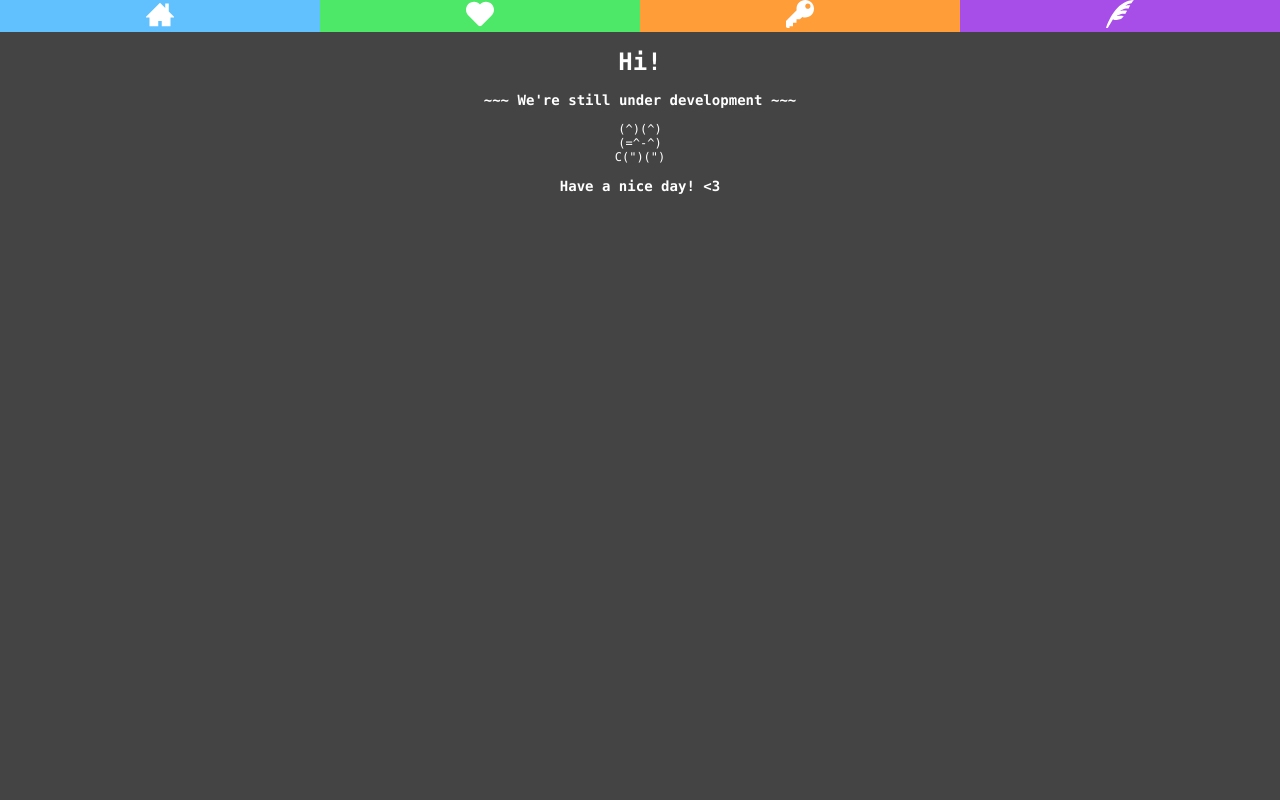
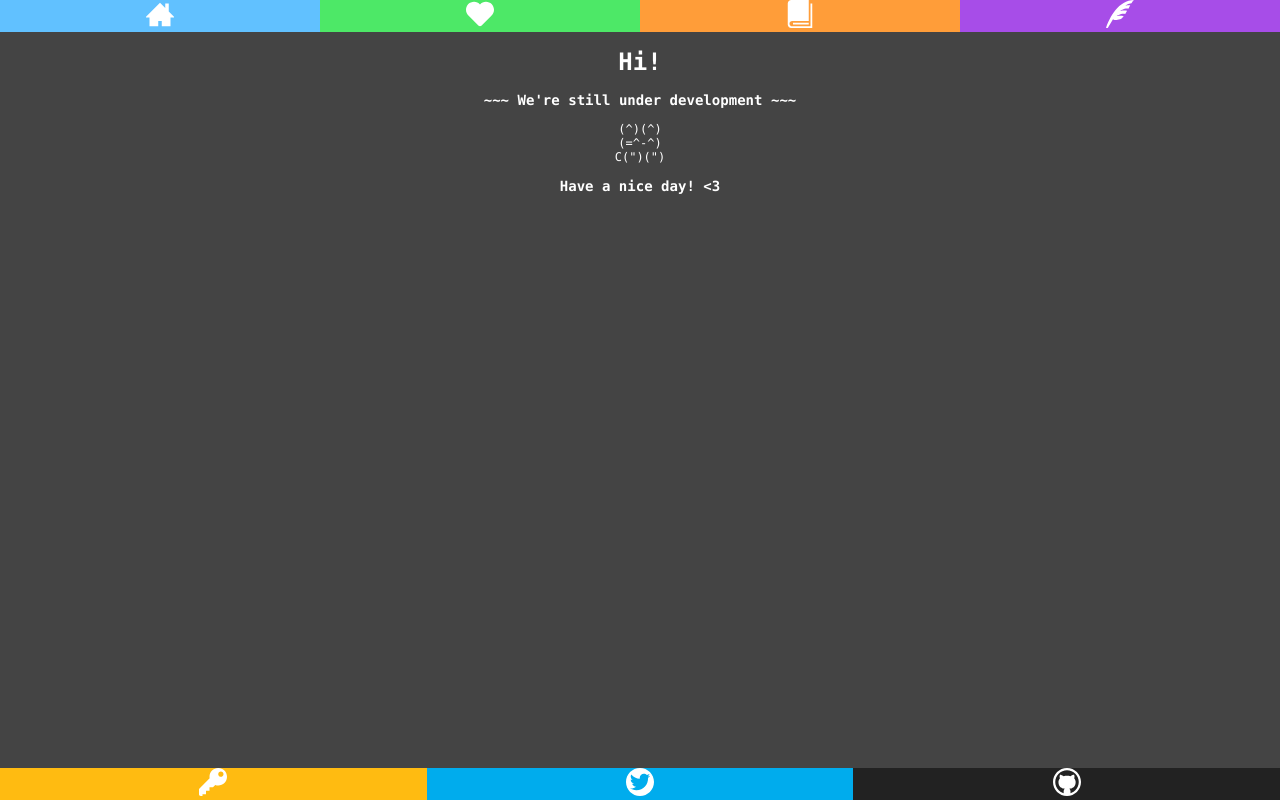
Before and after one commit to kjpark/kjpark.github.io, a plain HTML site: page index.html in a window 1280 px wide. Drawn offline with Linux system fonts and the light colour scheme.

Commit message:
placed footer

```diff
--- a/css/style.css
+++ b/css/style.css
@@ -26,7 +26,8 @@ Nav Styles
 
 */
 
-nav a {
+nav a,
+footer a {
 	text-decoration: none;
 	color: #EEE;
 	display: inline-block;
@@ -34,7 +35,8 @@ nav a {
 	height: 4vh;
 }
 
-nav a img {
+nav a img,
+footer a img {
 	height: 3.5vh;
 }
 
@@ -50,8 +52,31 @@ a[href="#love"] {
 	background-color: #4DE867;
 }
 
-a[href="#lock"] {
+a[href="#read"] {
 	background-color: #FF9D39;
 }
 
+/**/
+
+footer {
+	position: absolute;
+	bottom: 0;
+}
+
+footer a {
+	width: 33.3333vw;
+}
+
+a[href="#keybase"] {
+	background-color: #FB1;
+}
+
+a[href="#twitter"] {
+	background-color: #00aced;
+}
+
+a[href="#github"] {
+	background-color: #222;
+}
+
 /*90f*/
--- a/index.html
+++ b/index.html
@@ -14,7 +14,7 @@
 		<tr>
 			<a href="#home"><img src="img/home.svg"></a>
 			<a href="#love"><img src="img/heart.svg"></a>
-				<a href="#lock"><img src="img/key.svg"></a>
+			<a href="#read"><img src="img/book.svg"></a>
 			<a href="#write"><img src="img/quill.svg"></a>
 		</tr>
 	</table>
@@ -28,6 +28,15 @@
 	C(")(")</p>
 	<h3>Have a nice day! &lt;3</h3>
 </div>
+<footer>
+	<table>
+		<tr>
+			<a href="#keybase"><img src="img/key.svg"></a>
+			<a href="#twitter"><img src="img/twitter.svg"></a>
+			<a href="#github"><img src="img/github.svg"></a>
+		</tr>
+	</table>
+</footer>
 <!-- JS -->
 <script type="text/javascript" src='js/jquery-2.0.0.min.js'></script>
 <script type="text/javascript" src='js/jquery.transit.min.js'></script>
```
Lines whose indentation alone changed are shown as unchanged.
